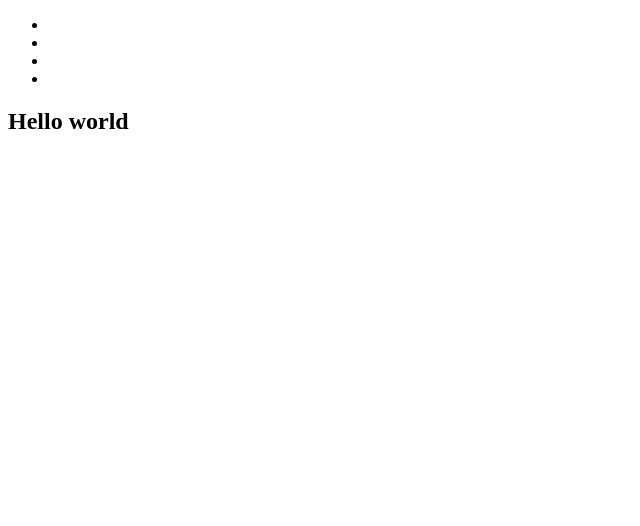
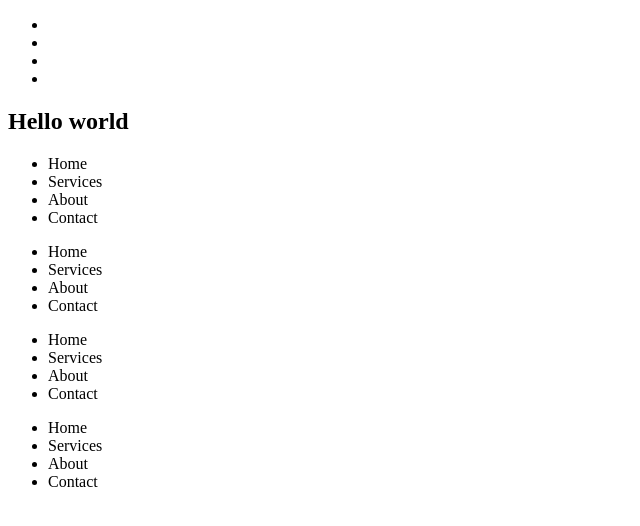
Before and after one commit to saifaliaxioned/demorepo, a plain HTML site: page index.html in a window 1280 px wide. Shown: the whole page, without its empty margins (0-640 px from the left). Drawn offline with Linux system fonts and the light colour scheme.

Commit message:
footer done

```diff
--- a/index.html
+++ b/index.html
@@ -26,6 +26,34 @@
             </div>
         </section>
     </main>
+    <footer>
+        <div class="wrapper">
+            <ul class="foot_items">
+                <li class="foot_link">Home</li>
+                <li class="foot_link">Services</li>
+                <li class="foot_link">About</li>
+                <li class="foot_link">Contact</li>
+            </ul>
+            <ul class="foot_items">
+                <li class="foot_link">Home</li>
+                <li class="foot_link">Services</li>
+                <li class="foot_link">About</li>
+                <li class="foot_link">Contact</li>
+            </ul>
+            <ul class="foot_items">
+                <li class="foot_link">Home</li>
+                <li class="foot_link">Services</li>
+                <li class="foot_link">About</li>
+                <li class="foot_link">Contact</li>
+            </ul>
+            <ul class="foot_items">
+                <li class="foot_link">Home</li>
+                <li class="foot_link">Services</li>
+                <li class="foot_link">About</li>
+                <li class="foot_link">Contact</li>
+            </ul>
+        </div>
+    </footer>
 
 </body>
 
```
